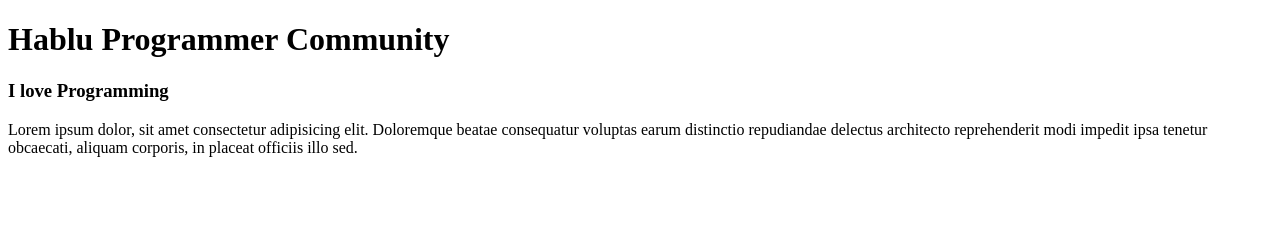
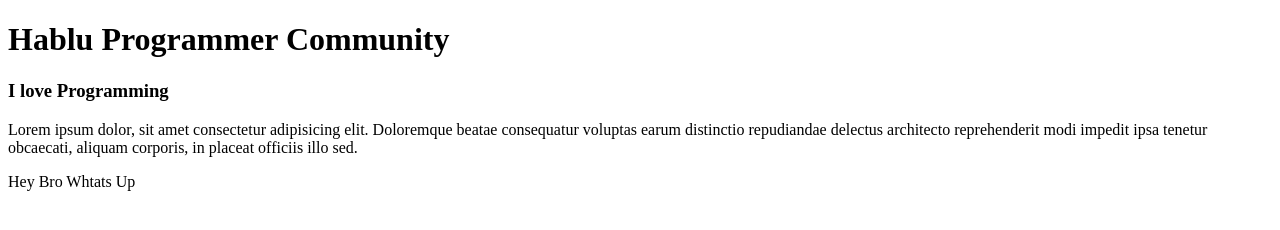
Before and after one commit to Nayembros/Github-Project-05, a plain HTML site: page index.html in a window 1280 px wide. Drawn offline with Linux system fonts and the light colour scheme.

Commit message:
Update index.html

```diff
--- a/index.html
+++ b/index.html
@@ -8,5 +8,6 @@
     <h1>Hablu Programmer Community</h1>
     <h3>I love Programming</h3>
     <p>Lorem ipsum dolor, sit amet consectetur adipisicing elit. Doloremque beatae consequatur voluptas earum distinctio repudiandae delectus architecto reprehenderit modi impedit ipsa tenetur obcaecati, aliquam corporis, in placeat officiis illo sed.</p>
+    <p>Hey Bro Whtats Up </p>
 </body>
 </html>
```
